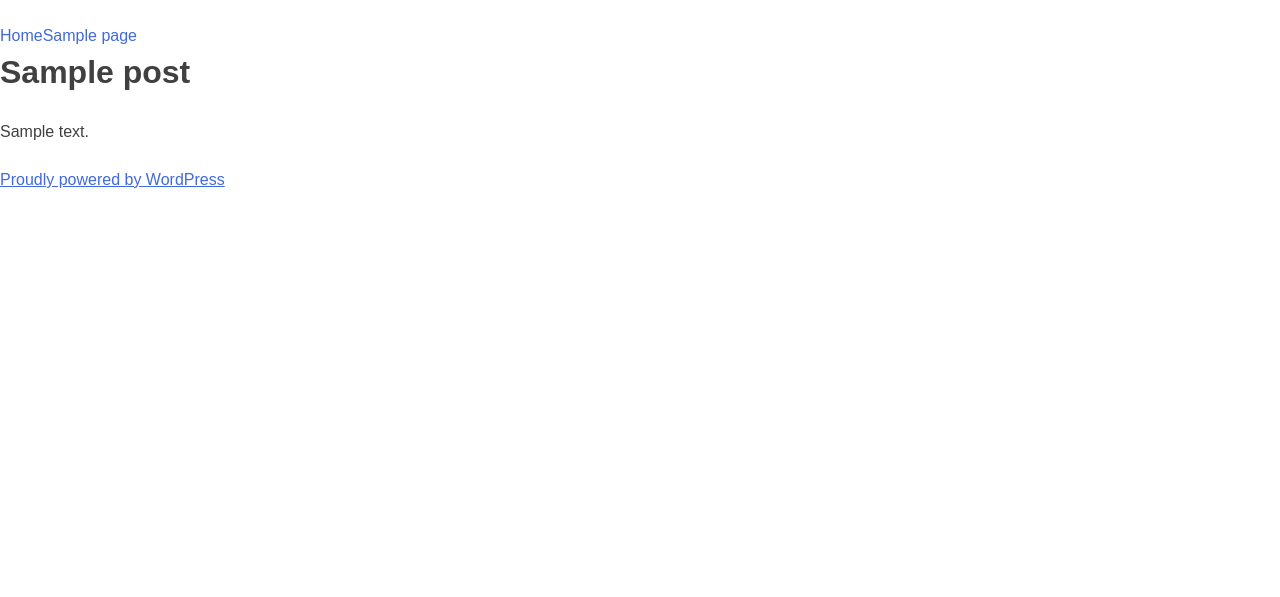
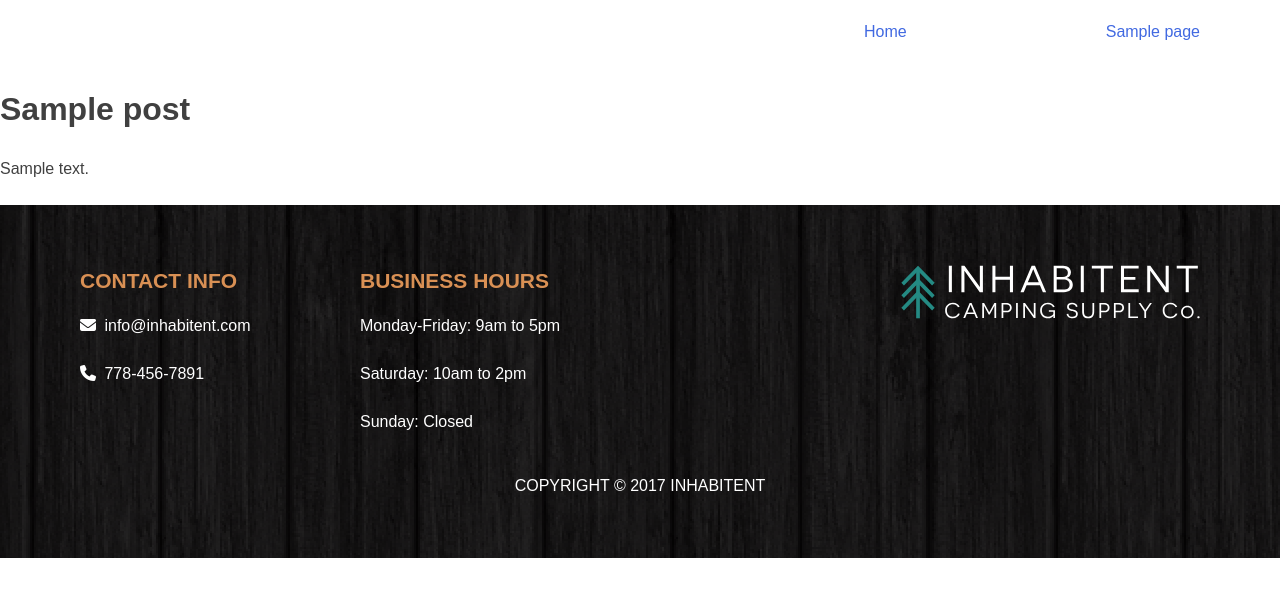
Before and after one commit to bsoetarto7/inhabitent, a WordPress theme: template themes/inhabitent/page.php in a window 1280 px wide. Shown: the top 597 px of the page. Run offline with PHP 8.4 and a stand-in for WordPress, Linux system fonts and the light colour scheme; the site name, menu and one post (Sample post) are stand-ins, and other content is empty; some libraries are stand-ins or nearby versions.

Commit message:
Added footer styling

```diff
--- a/themes/inhabitent/footer.php
+++ b/themes/inhabitent/footer.php
@@ -10,13 +10,33 @@
 			</div><!-- #content -->
 
 			<footer id="colophon" class="site-footer" role="contentinfo">
-				<div class="site-info">
-					<a href="<?php echo esc_url( 'https://wordpress.org/' ); ?>"><?php printf( esc_html( 'Proudly powered by %s' ), 'WordPress' ); ?></a>
-				</div><!-- .site-info -->
+				<div class="site-footer-items container-fluid">
+					<div class="flex-container-no-wrap">
+						<div class="footer-items flex-item-25">
+							<h2 class="text-uppercase">contact info</h2>
+							<p class="contact-meta">
+								<i class="fa fa-envelope"></i>
+								<a href="mailto:info@inhabitent.com">info@inhabitent.com</a>
+							</p>
+							<p class="contact-meta">
+								<i class="fa fa-phone" aria-hidden="true"></i>
+								<a href="tel:7784567891">778-456-7891</a>
+							</p>
+						</div>
+						<div class="footer-items flex-item-25">
+							<h2 class="text-uppercase">business hours</h2>
+							<p><span class="day-of-week">Monday-Friday:</span> 9am to 5pm</p>
+							<p><span class="day-of-week">Saturday:</span> 10am to 2pm</p>
+							<p><span class="day-of-week">Sunday:</span> Closed</p>
+						</div>
+						<div class="footer-items flex-item-50">
+							<img src=<?php echo get_stylesheet_directory_uri(); ?>/images/inhabitent-logo-text.svg alt="Company logo"/>
+						</div>
+					</div>
+					<p class="text-center text-uppercase footer-copyright">copyright © <?php echo date('Y') ?> inhabitent</p>
+				</div>
 			</footer><!-- #colophon -->
 		</div><!-- #page -->
-
 		<?php wp_footer(); ?>
-
 	</body>
 </html>
--- a/themes/inhabitent/header.php
+++ b/themes/inhabitent/header.php
@@ -20,13 +20,12 @@
 		<div id="page" class="hfeed site">
 			<a class="skip-link screen-reader-text" href="#content"><?php esc_html( 'Skip to content' ); ?></a>
 
-			<header id="masthead" class="site-header" role="banner">
-				<div class="site-branding">
+			<header id="masthead" class="site-header flex-container-no-wrap container-fluid" role="banner">
+				<div class="site-branding flex-item-70">
 					<h1 class="site-title screen-reader-text"><a href="<?php echo esc_url( home_url( '/' ) ); ?>" rel="home"><?php bloginfo( 'name' ); ?></a></h1>
-					<p class="site-description"><?php bloginfo( 'description' ); ?></p>
 				</div><!-- .site-branding -->
 
-				<nav id="site-navigation" class="main-navigation" role="navigation">
+				<nav id="site-navigation" class="main-navigation flex-item-30" role="navigation">
 					<button class="menu-toggle" aria-controls="primary-menu" aria-expanded="false"><?php esc_html( 'Primary Menu' ); ?></button>
 					<?php wp_nav_menu( array( 'theme_location' => 'primary', 'menu_id' => 'primary-menu' ) ); ?>
 				</nav><!-- #site-navigation -->
--- /dev/null
+++ b/themes/inhabitent/sass/_globals.scss
@@ -0,0 +1,64 @@
+// Base SCSS that sets up the html layout
+*,*:before,*:after {
+  -webkit-box-sizing: border-box;
+     -moz-box-sizing: border-box;
+          box-sizing: border-box;
+}
+
+h1,h2,h3,h4,h5,h5,h6{
+  font-weight: bold;
+  font-style: normal;
+}
+
+.container{
+  padding: 20px 15px;
+  margin: 0 auto;
+  width: $container-width;
+}
+.container-fluid{
+  padding: 20px 0px;
+  margin: 0 auto;
+  width: $container-width;
+}
+.vertical-align-center{
+  align-items: center;
+  justify-content: center;
+  display: flex;
+}
+.flex-container{
+  flex-wrap: wrap;
+  display: flex;
+}
+.flex-container-no-wrap{
+  flex-wrap: nowrap;
+  display: flex;
+}
+.flex-item-100{
+  flex: 0 0 100%;
+}
+.flex-item-70{
+  flex: 0 0 70%;
+}
+.flex-item-50{
+  flex: 0 0 50%;
+}
+.flex-item-30{
+  flex: 0 0 30%;
+}
+.flex-item-25{
+  flex: 0 0 25%;
+}
+.text-center{
+  text-align: center;
+}
+.text-uppercase{
+  text-transform: uppercase;
+}
+.screen-reader {
+  position:absolute;
+  left:-10000px;
+  top:auto;
+  width:1px;
+  height:1px;
+  overflow:hidden;
+}
--- a/themes/inhabitent/sass/_navigation.scss
+++ b/themes/inhabitent/sass/_navigation.scss
@@ -106,7 +106,8 @@ a {
 		display: none;
 	}
 	.main-navigation ul {
-		display: block;
+		display: flex;
+		justify-content: space-between;
 	}
 }
 
--- a/themes/inhabitent/sass/_variables.scss
+++ b/themes/inhabitent/sass/_variables.scss
@@ -1,6 +1,7 @@
 // Structure
 
 $base__space-unit: 1.5rem;
+$container-width :1120px;
 
 // Colors
 
@@ -19,6 +20,15 @@ $color__link: royalblue;
 $color__link-visited: purple;
 $color__link-hover: midnightblue;
 
+$color__white-text:#fff;
+$color__green-brand:#248A83;
+$color__purple-brand:#2f1339;
+$color__orange-brand:#d99054;
+$color__yellow-brand:#f0e4d1;
+$color__light-grey-brand:#a1a1a1;
+$color__medium-grey-brand:#808080;
+
+
 // Typography
 
 $font__main: sans-serif;
--- a/themes/inhabitent/sass/_widgets.scss
+++ b/themes/inhabitent/sass/_widgets.scss
@@ -15,3 +15,39 @@
 .widget_search .search-submit {
 	display: none;
 }
+
+/*--------------------------------------------------------------
+# footer
+--------------------------------------------------------------*/
+.site-footer{
+	background-image: url('../../images/dark-wood@2x.png');
+	overflow: auto;
+	h2{
+		color:$color__orange-brand;
+		font-size: 21px;
+		margin-top: 0px;
+	}
+	p{
+		color:$color__white-text;
+		a{
+			color:$color__white-text;
+			text-decoration: none;
+		}
+		.fa{
+			width: 20px;
+		}
+	}
+	.site-footer-items{
+		padding: 60px 0;
+	}
+
+	.footer-items:last-child{
+		text-align: right;
+		img{
+			width: 300px;
+		}
+	}
+	.footer-copyright{
+		margin-bottom: 0;
+	}
+}
--- a/themes/inhabitent/sass/style.scss
+++ b/themes/inhabitent/sass/style.scss
@@ -1,9 +1,9 @@
 /*!
-Theme Name: RED Starter Theme
+Theme Name: Inhabitent
 Theme URI: http://underscores.me/
-Author: RED Academy
+Author: Bobby Soetarto
 Author URI: http://www.redacademy.com
-Description: A WordPress starter theme for RED Academy students.
+Description: A WordPress starter theme for inhabitent
 Version: 1.0.0
 License: GNU General Public License v2 or later
 License URI: http://www.gnu.org/licenses/gpl-2.0.html
@@ -54,6 +54,7 @@ Nicolas Gallagher and Jonathan Neal http://necolas.github.com/normalize.css/
 
 @import "normalize";
 @import "fonts";
+@import "globals";
 @import "typography";
 @import "elements";
 @import "forms";
--- a/themes/inhabitent/style.css
+++ b/themes/inhabitent/style.css
@@ -222,6 +222,77 @@ th {
 /*--------------------------------------------------------------
 # Embedded Fonts
 --------------------------------------------------------------*/
+*, *:before, *:after {
+  box-sizing: border-box; }
+
+h1, h2, h3, h4, h5, h5, h6 {
+  font-weight: bold;
+  font-style: normal; }
+
+.container {
+  padding: 20px 15px;
+  margin: 0 auto;
+  width: 1120px; }
+
+.container-fluid {
+  padding: 20px 0px;
+  margin: 0 auto;
+  width: 1120px; }
+
+.vertical-align-center {
+  -ms-flex-align: center;
+      align-items: center;
+  -ms-flex-pack: center;
+      justify-content: center;
+  display: -ms-flexbox;
+  display: flex; }
+
+.flex-container {
+  -ms-flex-wrap: wrap;
+      flex-wrap: wrap;
+  display: -ms-flexbox;
+  display: flex; }
+
+.flex-container-no-wrap {
+  -ms-flex-wrap: nowrap;
+      flex-wrap: nowrap;
+  display: -ms-flexbox;
+  display: flex; }
+
+.flex-item-100 {
+  -ms-flex: 0 0 100%;
+      flex: 0 0 100%; }
+
+.flex-item-70 {
+  -ms-flex: 0 0 70%;
+      flex: 0 0 70%; }
+
+.flex-item-50 {
+  -ms-flex: 0 0 50%;
+      flex: 0 0 50%; }
+
+.flex-item-30 {
+  -ms-flex: 0 0 30%;
+      flex: 0 0 30%; }
+
+.flex-item-25 {
+  -ms-flex: 0 0 25%;
+      flex: 0 0 25%; }
+
+.text-center {
+  text-align: center; }
+
+.text-uppercase {
+  text-transform: uppercase; }
+
+.screen-reader {
+  position: absolute;
+  left: -10000px;
+  top: auto;
+  width: 1px;
+  height: 1px;
+  overflow: hidden; }
+
 /*--------------------------------------------------------------
 # Typography
 --------------------------------------------------------------*/
@@ -463,7 +534,10 @@ a {
   .menu-toggle {
     display: none; }
   .main-navigation ul {
-    display: block; } }
+    display: -ms-flexbox;
+    display: flex;
+    -ms-flex-pack: justify;
+        justify-content: space-between; } }
 
 .site-main .comment-navigation, .site-main
 .posts-navigation, .site-main
@@ -553,6 +627,32 @@ a {
 /* Search widget. */
 .widget_search .search-submit {
   display: none; }
+
+/*--------------------------------------------------------------
+# footer
+--------------------------------------------------------------*/
+.site-footer {
+  background-image: url("../../images/dark-wood@2x.png");
+  overflow: auto; }
+  .site-footer h2 {
+    color: #d99054;
+    font-size: 21px;
+    margin-top: 0px; }
+  .site-footer p {
+    color: #fff; }
+    .site-footer p a {
+      color: #fff;
+      text-decoration: none; }
+    .site-footer p .fa {
+      width: 20px; }
+  .site-footer .site-footer-items {
+    padding: 60px 0; }
+  .site-footer .footer-items:last-child {
+    text-align: right; }
+    .site-footer .footer-items:last-child img {
+      width: 300px; }
+  .site-footer .footer-copyright {
+    margin-bottom: 0; }
 
 /*--------------------------------------------------------------
 # Content
```
Also changed, not shown: themes/inhabitent/build/css/style.min.css, themes/inhabitent/images/dark-wood.png (added), themes/inhabitent/images/dark-wood@2x.png (added), themes/inhabitent/images/inhabitent-logo-text.svg (added), 1 other file.
